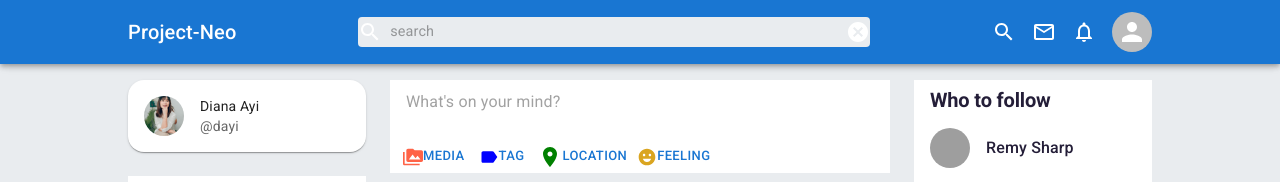
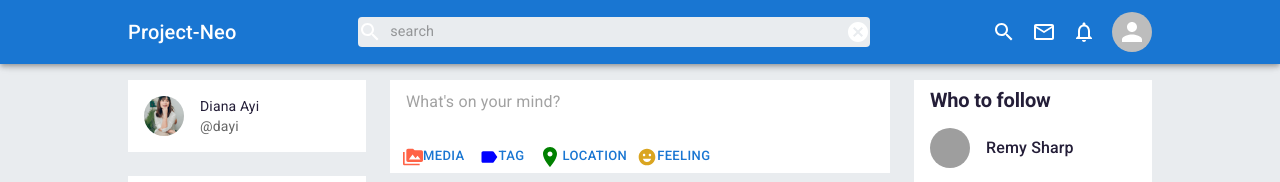
Before and after one commit to jpzambranoleon/project-neo-front-end, a React (Create React App) app: page / in a window 1280 px wide. Shown: the top 182 px of the page. Built offline with nearby package versions, Linux system fonts and the light colour scheme; grey boxes are pictures that could not be loaded.

Commit message:
updated UserCard.jsx

```diff
--- a/src/pages/homePage/components/UserCard.jsx
+++ b/src/pages/homePage/components/UserCard.jsx
@@ -1,8 +1,8 @@
-import { Avatar, Box, Card, CardActionArea, CardHeader, CardMedia } from "@mui/material";
+import { Avatar, Box, CardActionArea, CardHeader, CardMedia } from "@mui/material";
 
 const UserCard = () => {
     return (
-        <Card sx={{ bgcolor: "white", borderRadius: "1rem" }}>
+        <Box sx={{ bgcolor: "white" }}>
             <CardActionArea sx={{ borderRadius: "1rem" }}>
             <CardHeader
                 avatar={
@@ -12,7 +12,7 @@ const UserCard = () => {
                 subheader="@dayi"
             />
             </CardActionArea>
-        </Card>
+        </Box>
     );
 };
 
```
